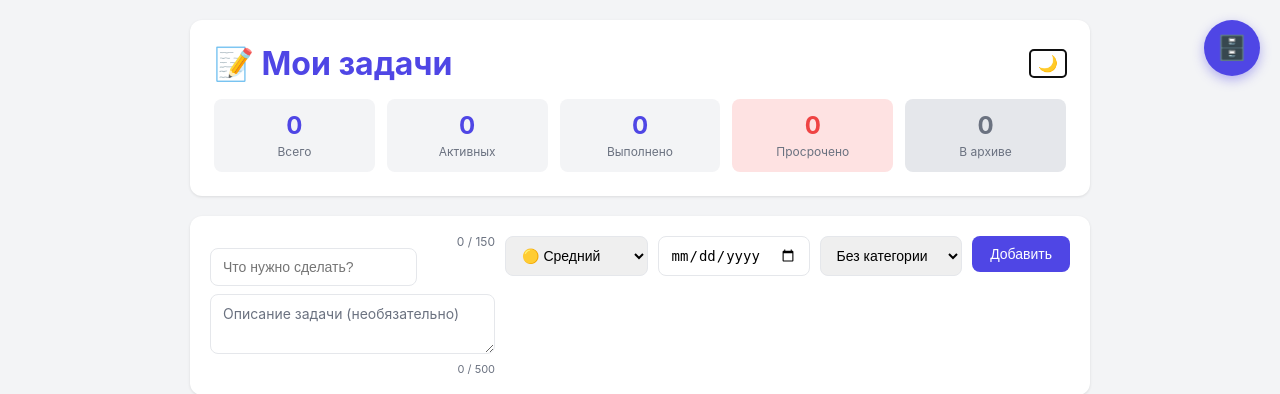
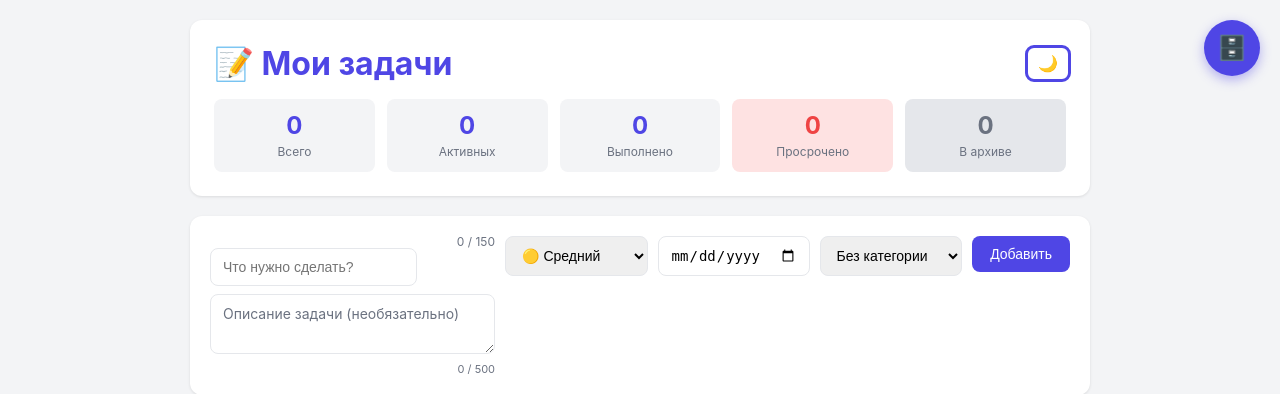
Before and after one commit to diseaseqq/Todo_list, a PHP site: page / in a window 1280 px wide, with the restyled element focused. Shown: the top 394 px of the page. Run offline with PHP 8.4, Linux system fonts and the light colour scheme.

Commit message:
fix: add visible keyboard focus styles

```diff
--- a/style.css
+++ b/style.css
@@ -1120,3 +1120,13 @@ section h3 {
         min-width: auto;
     }
 }
+
+/* ===== ДОСТУПНОСТЬ ===== */
+button:focus-visible,
+input:focus-visible,
+select:focus-visible,
+textarea:focus-visible,
+[role="button"]:focus-visible {
+    outline: 3px solid var(--primary);
+    outline-offset: 2px;
+}
```
